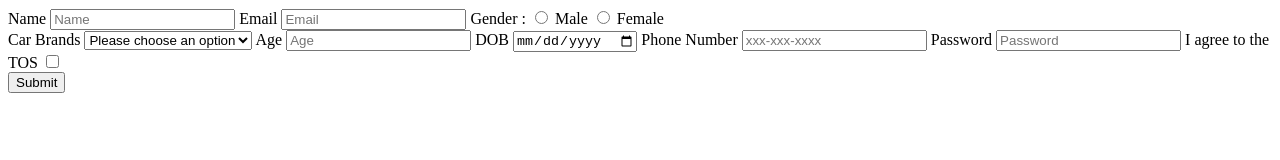
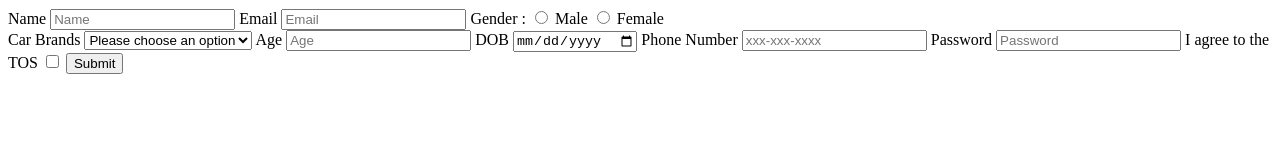
Before and after one commit to acciojob/signup-form-car-SaiPrasad-22, a website: page main.html in a window 1280 px wide. Drawn offline with Linux system fonts and the light colour scheme.

Commit message:
created a submission

```diff
--- a/main.html
+++ b/main.html
@@ -45,10 +45,10 @@
 
 		<label for="tos">I agree to the TOS </label>
 	    <input type="checkbox" id="tos" required>
+		<button type="submit"> Submit</button>
+		</form>
 
 
-		</form>
-	<input type="submit">
 
 
 
```
